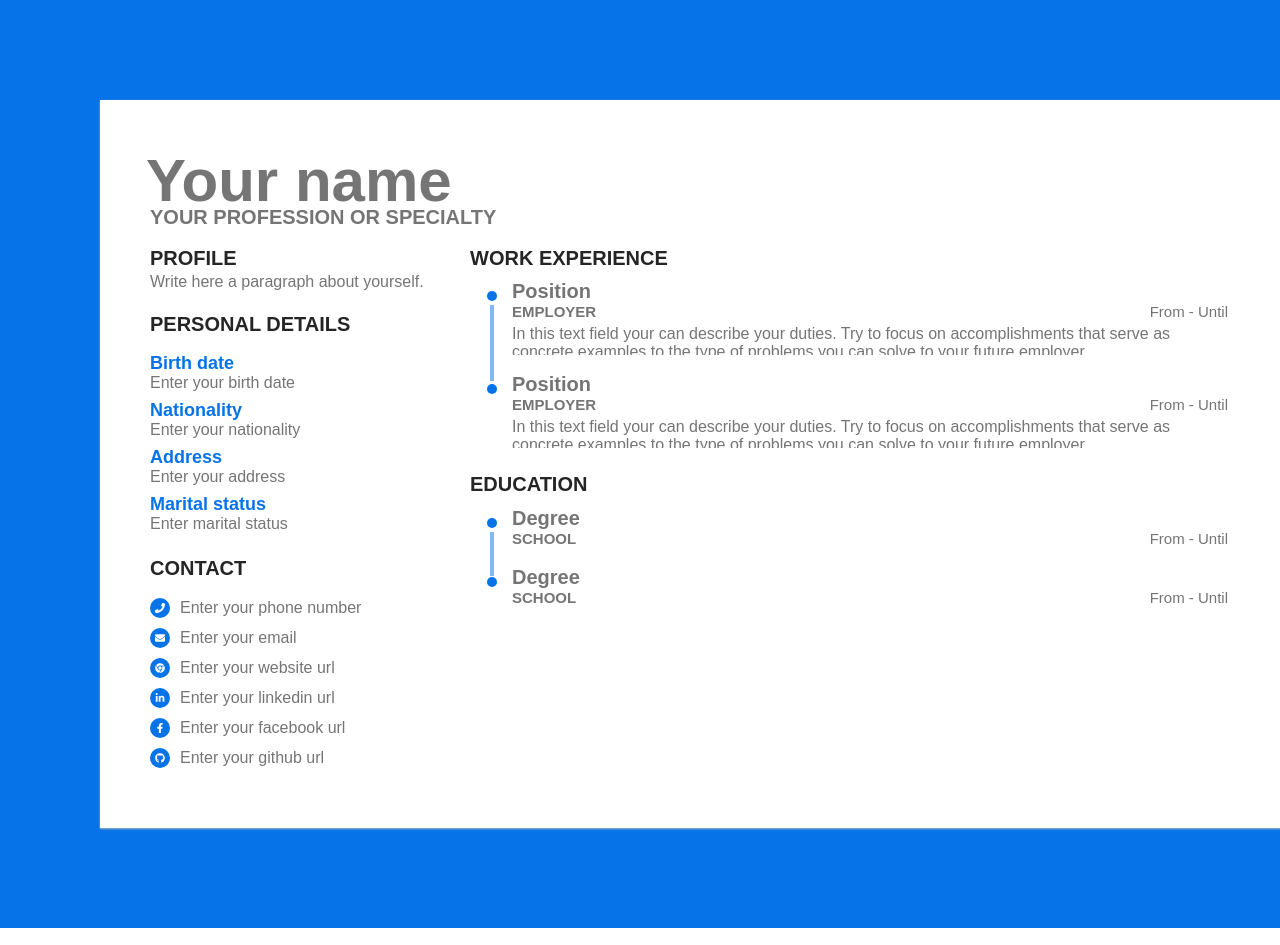
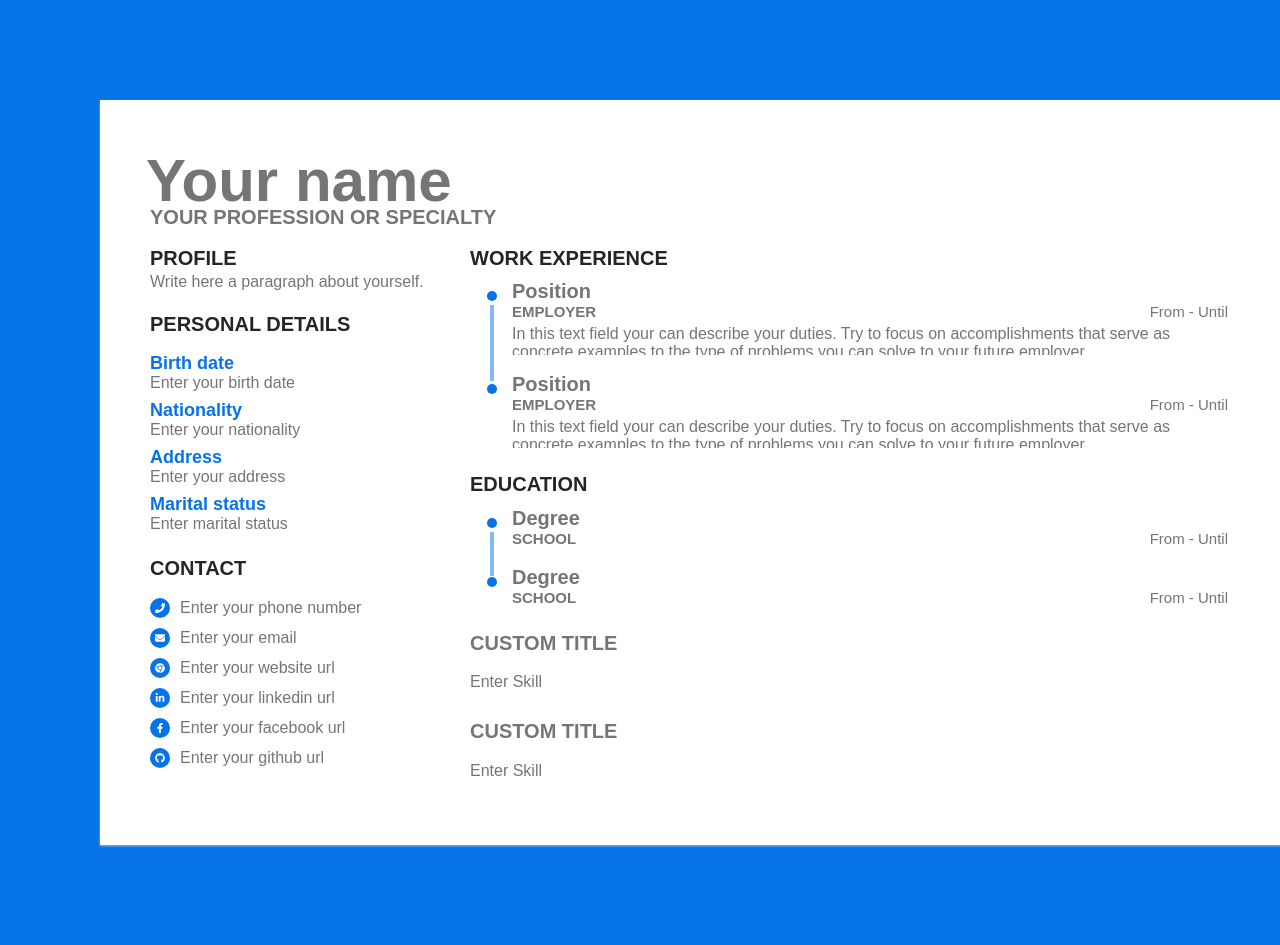
Before and after one commit to mhshifat/mhs-resume-builder, a React (Create React App) app: page /build in a window 1280 px wide. Built offline with nearby package versions, Linux system fonts and the light colour scheme; a web font is replaced by a local one.

Commit message:
feature - sample template skills

```diff
--- /dev/null
+++ b/src/components/shared/SampleTemplateTag.jsx
@@ -0,0 +1,13 @@
+import { FaMinus, FaPlus } from "react-icons/fa";
+
+export default function SampleTemplateTag() {
+  return (
+    <div className="sampleTemplateTag">
+      <span className="sampleTemplateTag__menus">
+        <button title="Remove"><FaMinus /></button>
+        <button title="Add"><FaPlus /></button>
+      </span>
+      <input onKeyPress={({ target }) => target.style.width = (target.value.length + 1) + 'ch'} placeholder="Enter Skill" />
+    </div>
+  )
+}
--- a/src/index.css
+++ b/src/index.css
@@ -111,6 +111,7 @@ textarea {
 }
 
 .input:focus,
+.sampleTemplateTags input:focus,
 .sampleTemplateExpEdu input:focus,
 .sampleTemplateP:focus,
 .sampleTemplateH5:focus,
@@ -273,3 +274,55 @@ textarea {
 .sampleTemplateExpEdu.edu::after {
   height: 80%;
 }
+
+.sampleTemplateTags {
+  display: flex;
+  flex-wrap: wrap;
+  gap: 1rem;
+  padding: 1.5rem 0;
+}
+
+.sampleTemplateTag input {
+  border: none;
+  outline: none;
+  font-family: var(--primaryFont);
+  font-size: 1.6rem;
+  font-weight: 400;
+  transition: background 250ms ease-in-out;
+  color: var(--headingColor);
+  width: 11ch;
+}
+
+.sampleTemplateTag {
+  position: relative;
+}
+
+.sampleTemplateTag__menus {
+  position: absolute;
+  top: -1.5rem;
+  right: -1rem;
+  display: flex;
+  opacity: 0;
+  pointer-events: none;
+  transition: all 250ms ease-in-out;
+}
+
+.sampleTemplateTag__menus > button {
+  margin-left: .5rem;
+  width: 2.5rem;
+  height: 2.5rem;
+  border-radius: 50%;
+  border: none;
+  outline: none;
+  background: var(--primaryColor);
+  color: var(--headingColor);
+  display: flex;
+  justify-content: center;
+  align-items: center;
+  cursor: pointer;
+}
+
+.sampleTemplateTag:hover .sampleTemplateTag__menus {
+  opacity: 1;
+  pointer-events: all;
+}
--- a/src/pages/Build.jsx
+++ b/src/pages/Build.jsx
@@ -2,6 +2,7 @@
 
 import { useState } from "react";
 import { FaChrome, FaEnvelope, FaFacebookF, FaGithub, FaLinkedinIn, FaMinus, FaPhone, FaPlus } from "react-icons/fa";
+import SampleTemplateTag from "../components/shared/SampleTemplateTag";
 
 export default function Build() {
   const [profile, setProfile] = useState("");
@@ -134,6 +135,24 @@ export default function Build() {
                 </div>
               </div>
             </div>
+            <br />
+            <div>
+              <input className="sampleTemplateH3" placeholder="Custom Title" />
+              <div className="sampleTemplateTags">
+                {new Array(1).fill("").map((_, tagInd) => (
+                  <SampleTemplateTag key={tagInd} />
+                ))}
+              </div>
+            </div>
+            <br />
+            <div>
+              <input className="sampleTemplateH3" placeholder="Custom Title" />
+              <div className="sampleTemplateTags">
+                {new Array(1).fill("").map((_, tagInd) => (
+                  <SampleTemplateTag key={tagInd} />
+                ))}
+              </div>
+            </div>
           </div>
         </div>
       </div>
```
